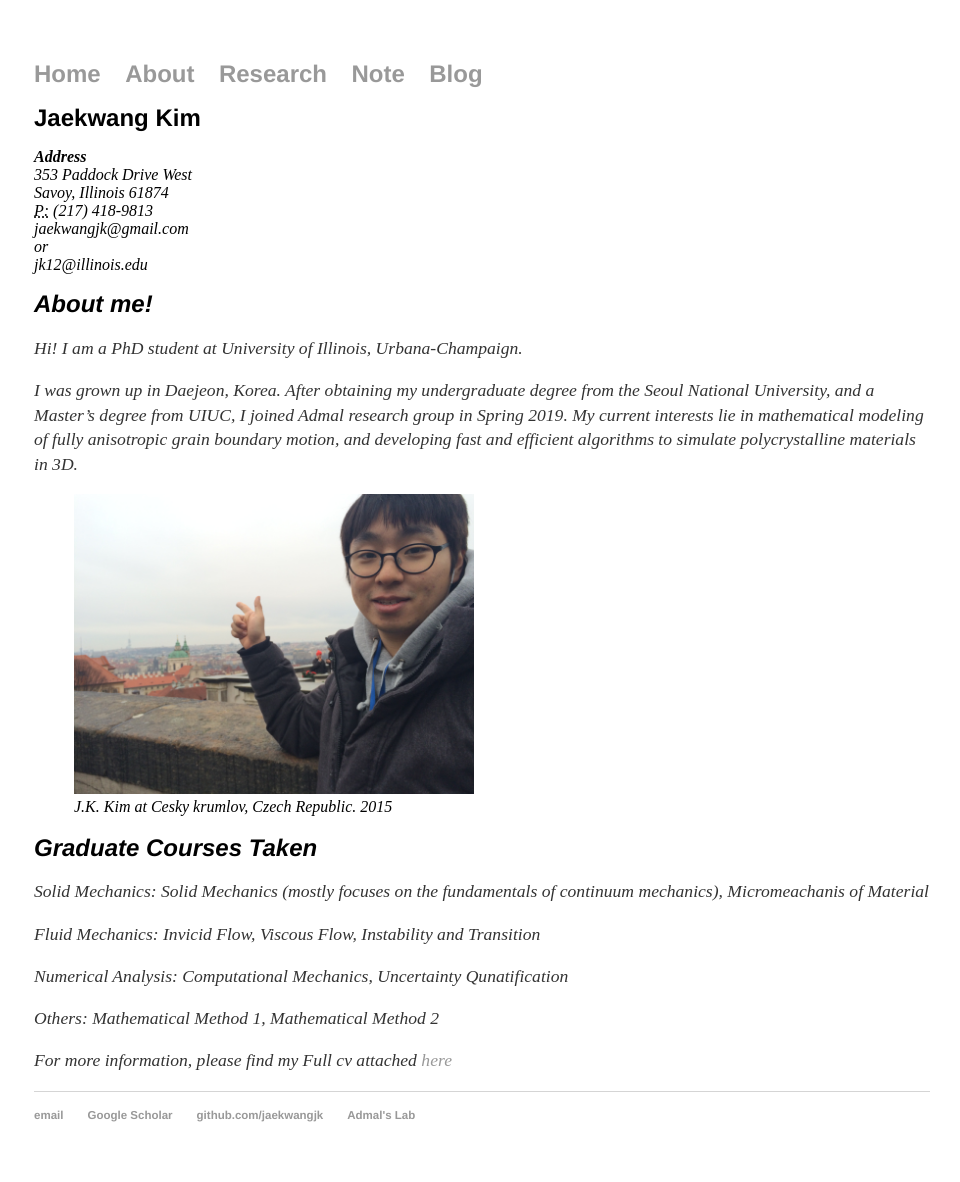
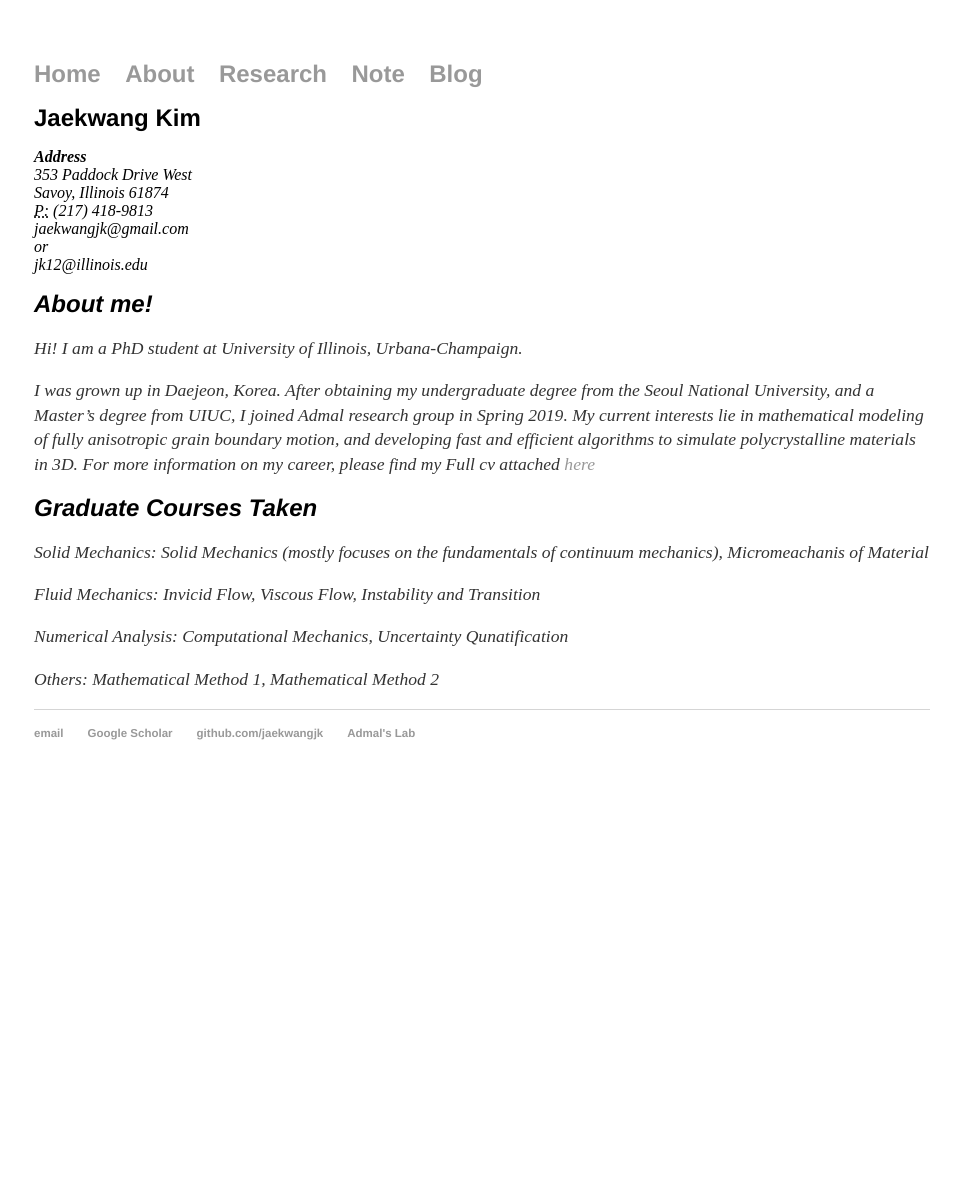
Before and after one commit to jaekwangjk/jaekwangjk.github.io, a Jekyll site: the page built from about.html, in a window 1280 px wide. Shown: the whole page, without its empty margins (158-1118 px from the left). Built offline with Jekyll 4.4.1, drawn with Linux system fonts in a browser that asks for light colours; after the commit the page ends 900 px from its top, so only the background shows below that.

Commit message:
Update about.html

```diff
--- a/about.html
+++ b/about.html
@@ -28,14 +28,12 @@ title: Jaekwang Kim
 	and a Master’s degree from UIUC, I joined Admal research group in Spring 2019.
 	My current interests lie in mathematical modeling of fully anisotropic grain boundary motion,
 	and developing fast and efficient algorithms to simulate polycrystalline materials in 3D.
+	For more information on my career, please find my Full cv attached
+	<a href="https://jaekwangjk.github.io/my_cv.pdf">here</a></p>
 	</p>
 
-	<p>
-	<figure>
-    	<img src="pictures/self_photo.jpg" alt="My self" style="width:400px;height:300px;">
-     	<figcaption> J.K. Kim at Cesky krumlov, Czech Republic. 2015</figcaption>
-	</figure>
-	</p>
+
+
 
 	<h1>Graduate Courses Taken</h1>
 	<p>
@@ -55,11 +53,4 @@ title: Jaekwang Kim
 	</p>
 
 
-	<p>
-	For more information, please find my Full cv attached
-	<a href="https://jaekwangjk.github.io/my_cv.pdf">here</a></p>
-	</p>
-
-
-
 </div><!-- /.blurb -->
```
